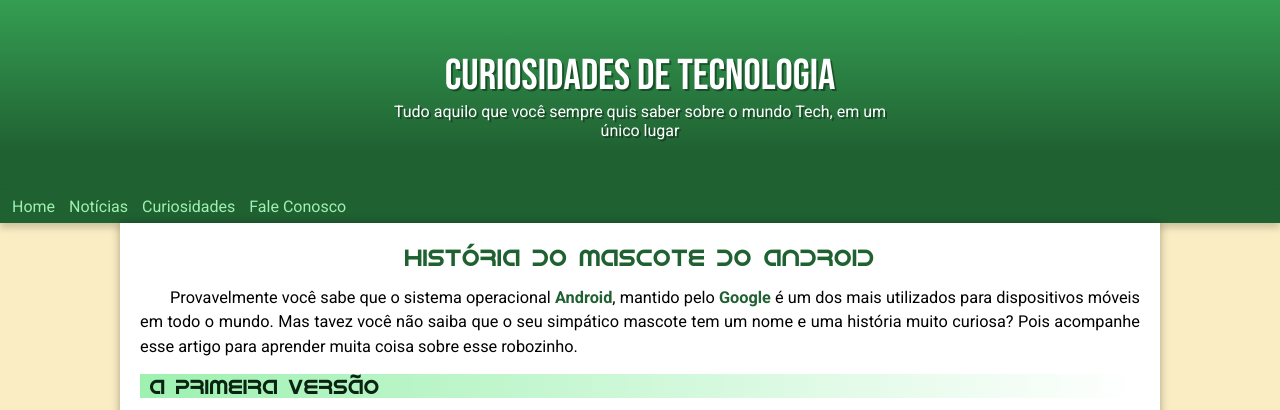
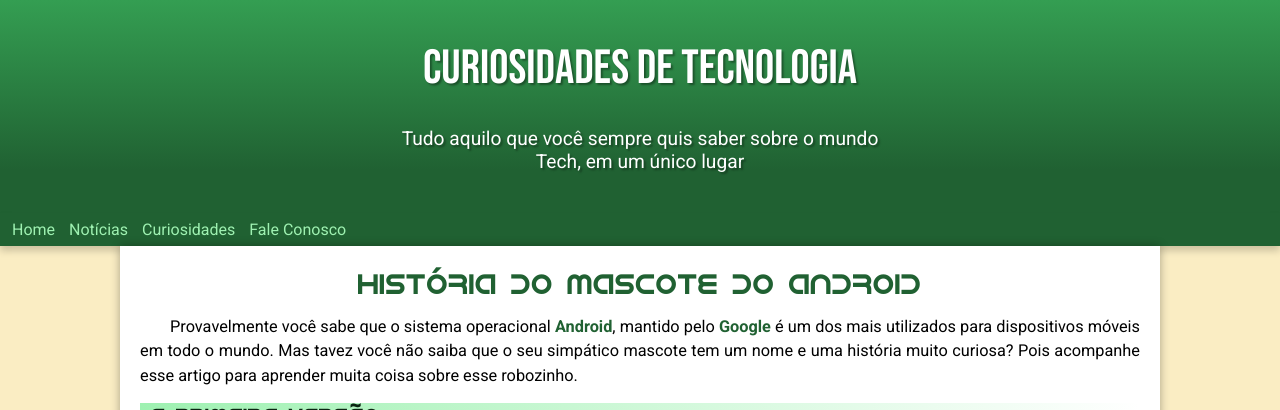
Before and after one commit to hugopfe/projeto-android, a plain HTML site: page index.html in a window 1280 px wide. Shown: the top 410 px of the page. Drawn offline with Linux system fonts and the light colour scheme.

Commit message:
fixed header

```diff
--- a/style/style.css
+++ b/style/style.css
@@ -34,24 +34,26 @@ body {
 
 header {
     background-image: linear-gradient(to bottom, var(--color1), var(--color2) 80%);
-    padding: 20px;
-    min-height: 150px;
+    min-height: 100px;
+    text-align: center;
+    padding: 40px;
+    padding-left: 20px;
+    padding-right: 20px;
 }
 
 
 header > h1 {
-    font: normal 2.7em var(--font-main);
-    text-align: center;
+    font: normal 3em var(--font-main);
     color: white;
-    margin-top: 30px;
-    text-shadow: 2px 2px 0px #0000005d;
+    text-shadow: 2px 2px 2px #0000005d;
+    margin-bottom: 30px;
 }
 
 header > p {
-    text-align: center;
+    font-size: 1.2em;
     color: white;
     max-width: 500px;
-    text-shadow: 2px 2px 0px #0000005d;
+    text-shadow: 2px 2px 2px #0000005d;
     margin: auto;
 }
 
@@ -104,7 +106,7 @@ main img.tiny {
 
 main h1 {
     color: var(--color2);
-    font: normal 1.5em var(--font-highlight);
+    font: normal 1.8em var(--font-highlight);
     text-align: center;
 }
 
```
Also changed, not shown: 1 other file.
